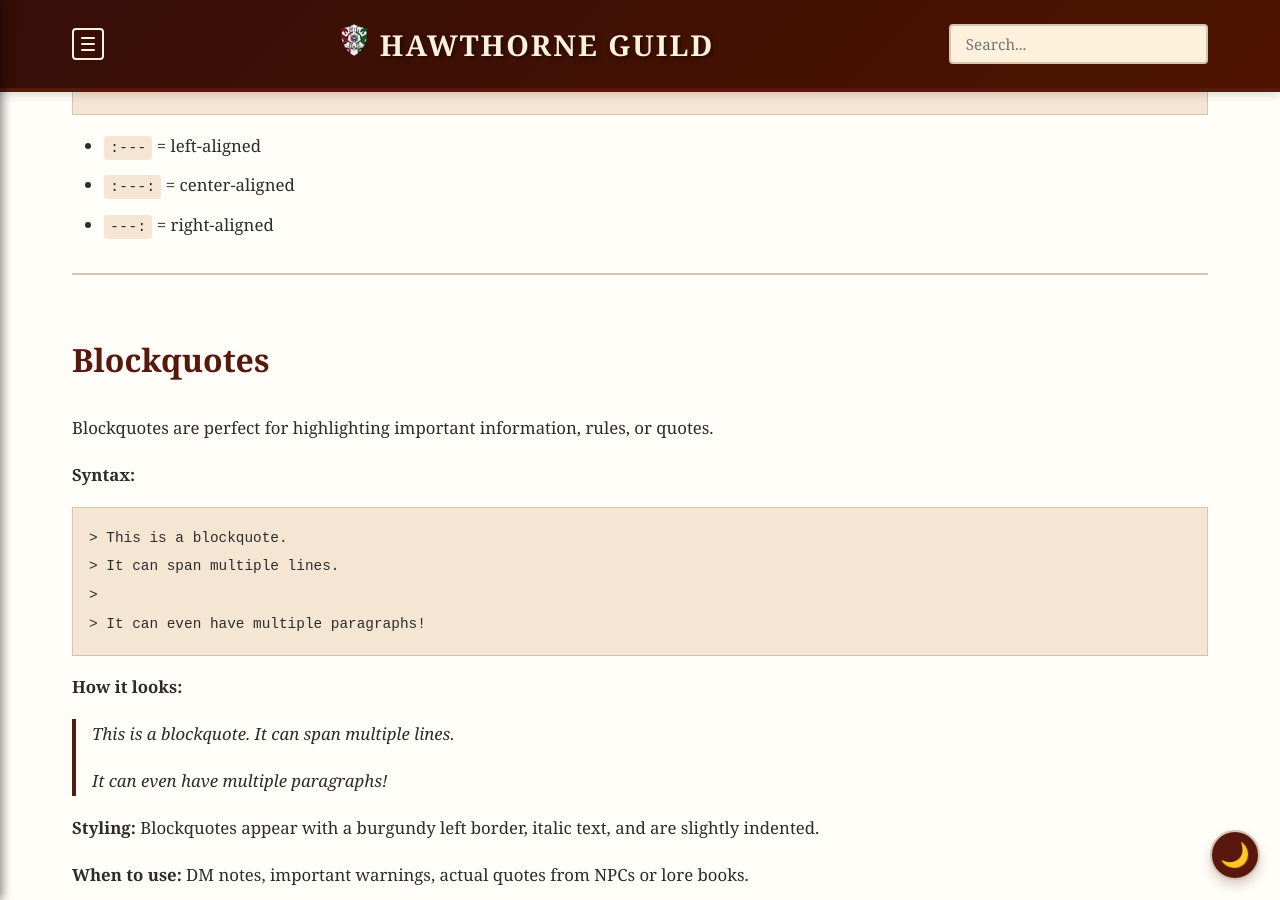
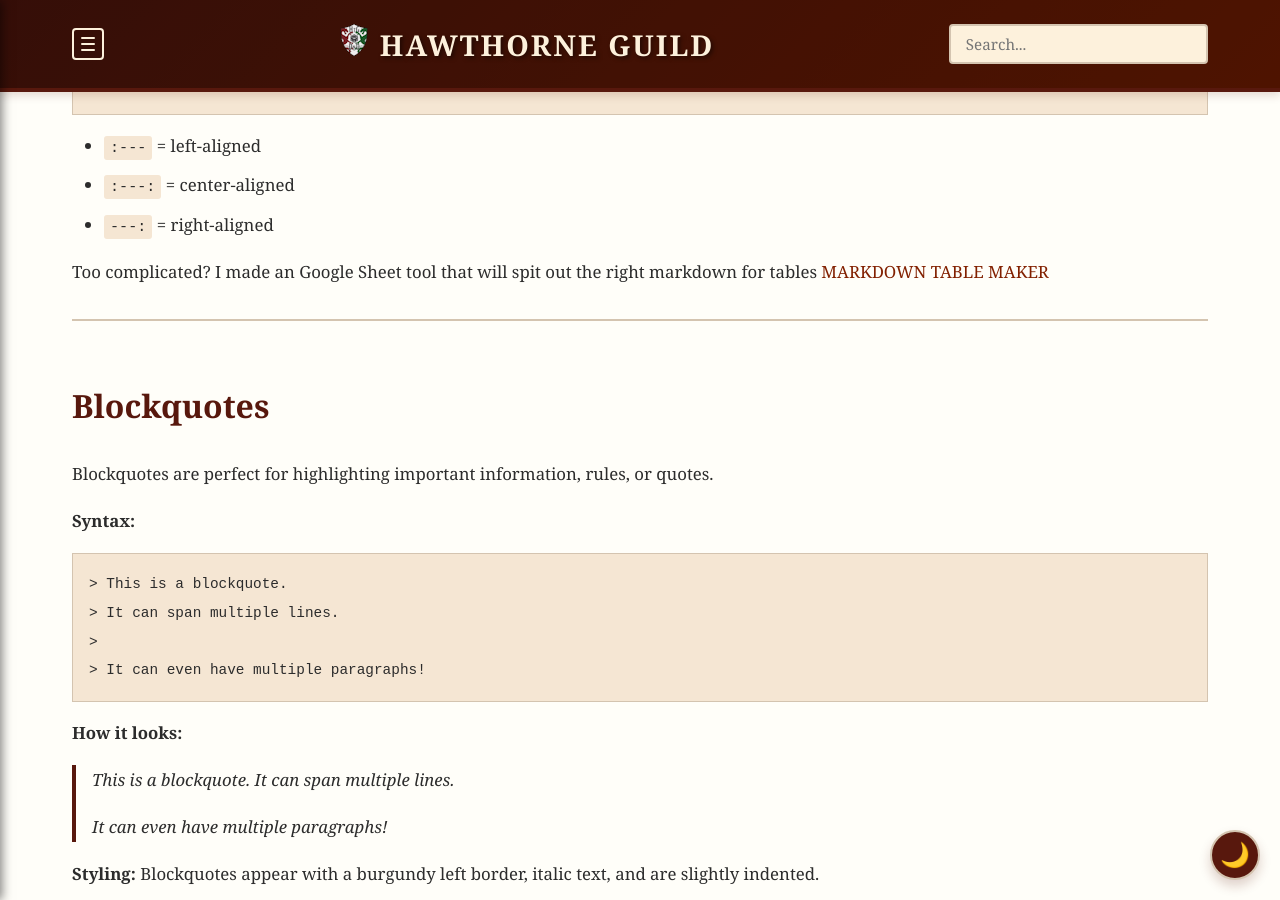
Before and after one commit to coconutswallow/Guides, a Jekyll site: the page built from _help/markdown.md, in a window 1280 px wide and 900 px high, scrolled down 6686 px. Built offline with Jekyll 4.4.1, drawn with Linux system fonts in a browser that asks for light colours; comment, search, counter and statistics services are not loaded.

Commit message:
Update markdown.md

```diff
--- a/_help/markdown.md
+++ b/_help/markdown.md
@@ -221,7 +221,10 @@
 - `:---:` = center-aligned
 - `---:` = right-aligned
 
+Too complicated?  I made an Google Sheet tool that will spit out the right markdown for tables  [MARKDOWN TABLE MAKER](https://docs.google.com/spreadsheets/d/1N2Z3t1rN-1r3yraTGbXWIZo-yaqyHTMYRF0sZtipTq4/edit?usp=sharing)
+
 ---
+
 
 ## Blockquotes
 
```
